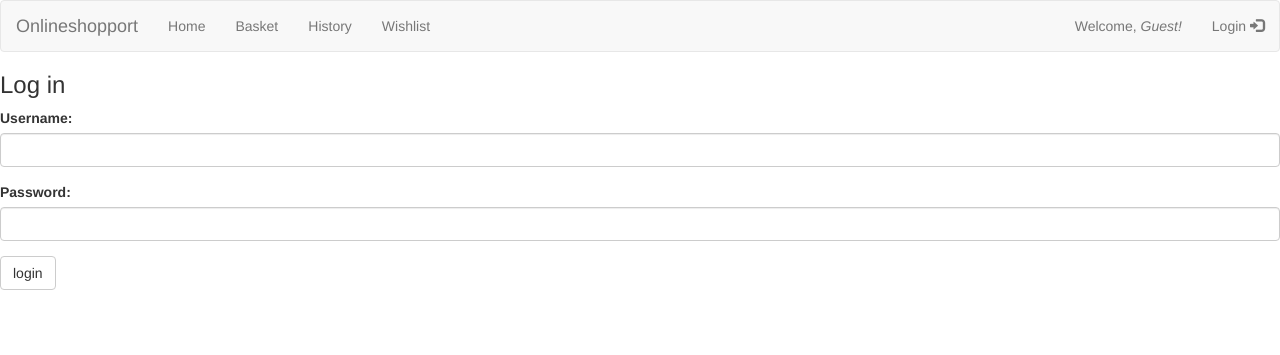
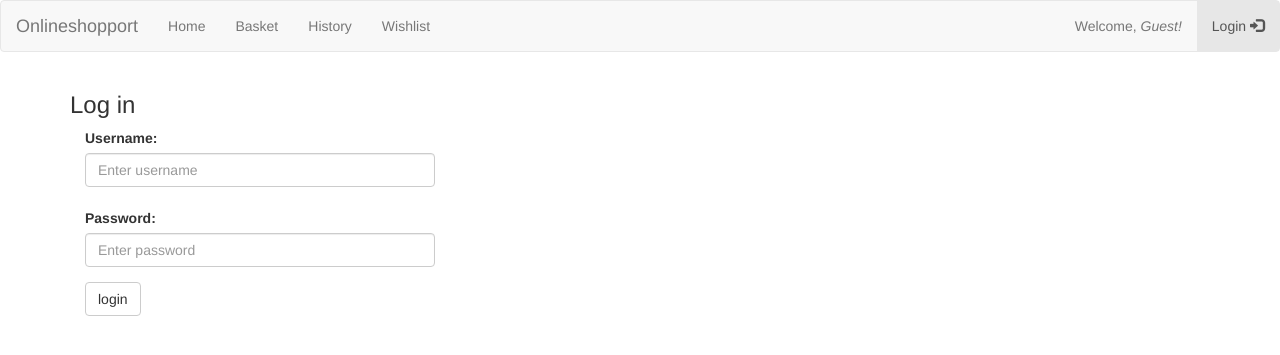
Before and after one commit to commongecko/onlineshopportal, a Django app: page /login/ in a window 1280 px wide. Shown: the top 355 px of the page. Run offline with Django 3.2, Linux system fonts and the light colour scheme; some libraries are stand-ins or nearby versions.

Commit message:
Wishlist fix. UI improvements: login form alignment, navbar highlights, modal dialog confirmation

```diff
--- a/osp/models.py
+++ b/osp/models.py
@@ -32,7 +32,7 @@
     purchase_quantity = models.IntegerField(default=0)
     listed = models.BooleanField(default=True)
     basket = models.ManyToManyField(Basket)
-    wishlist = models.ForeignKey(Wishlist, null=True)
+    wishlist = models.ManyToManyField(Wishlist)
     seller = models.CharField(max_length=50, null=True)
 
     def __unicode__(self):
--- a/osp/templates/osp/additem.html
+++ b/osp/templates/osp/additem.html
@@ -1,6 +1,9 @@
 {% extends "osp/base.html" %}
 
 {% block content %}
+<script>
+    $('#additem').addClass('active');
+</script>
 
 {% if perms.osp.add_item %}
 <h3>Add new item</h3>
--- a/osp/templates/osp/base.html
+++ b/osp/templates/osp/base.html
@@ -17,11 +17,11 @@
         </div>
         <div>
             <ul class="nav navbar-nav">
-                <li><a href="{% url 'osp:index' %}">Home</a></li>
+                <li id="home"><a href="{% url 'osp:index' %}">Home</a></li>
                 {% if not perms.osp.add_item %}
-                    <li><a href="{% url 'osp:basket' %}">Basket</a></li>
-                    <li><a href="{% url 'osp:history' %}">History</a></li>
-                    <li><a href="{% url 'osp:wishlist' %}">Wishlist</a></li>
+                    <li id="basket"><a href="{% url 'osp:basket' %}">Basket</a></li>
+                    <li id="history"><a href="{% url 'osp:history' %}">History</a></li>
+                    <li id="wishlist"><a href="{% url 'osp:wishlist' %}">Wishlist</a></li>
                 {% endif %}
             </ul>
             <ul class="nav navbar-nav navbar-right">
@@ -29,23 +29,25 @@
                 {% if user.is_anonymous %}
                 <em> Guest! </em></a>
                 </li>
-                <li><a href="{% url 'login' %}">Login <span class="glyphicon glyphicon-log-in"></span></a></li>
+                <li id='login'><a href="{% url 'login' %}">Login <span class="glyphicon glyphicon-log-in"></span></a></li>
                 {% else %}
                 <em> {{ user }}! </em></a></li>
                 <li><a href="{% url 'logout' %}">Logout <span class="glyphicon glyphicon-log-out"></span></a></li>
                 {% endif %}
                 {% if perms.osp.add_item %}
-                <li><a href="{% url 'osp:add_item' %}">+Item</a></li>
+                <li id='additem'><a href="{% url 'osp:add_item' %}">+Item</a></li>
                 {% endif %}
             </ul>
         </div>
     </div>
 </nav>
 
+<div class="container">
     <p>
     {% block content %}
 
     {% endblock %}
     </p>
+</div>
 </body>
 </html>
--- a/osp/templates/osp/basket.html
+++ b/osp/templates/osp/basket.html
@@ -1,6 +1,9 @@
 {% extends "osp/base.html" %}
 
 {% block content %}
+<script>
+    $('#basket').addClass('active');
+</script>
 
 <h3>Shopping basket</h3>
 {% if not basket.item_set.all %}
--- a/osp/templates/osp/history.html
+++ b/osp/templates/osp/history.html
@@ -1,6 +1,9 @@
 {% extends "osp/base.html" %}
 
 {% block content %}
+<script>
+    $('#history').addClass('active');
+</script>
 
 <h3>Order History</h3>
 
--- a/osp/templates/osp/index.html
+++ b/osp/templates/osp/index.html
@@ -1,6 +1,11 @@
 {% extends "osp/base.html" %}
 
 {% block content %}
+<script>
+$(document).ready(function(){
+    $('#home').addClass('active');
+});
+</script>
 
 <h1>Shop online!</h1>
 {% if perms.osp.add_item %}
--- a/osp/templates/osp/logged_out.html
+++ b/osp/templates/osp/logged_out.html
@@ -1,4 +1,4 @@
 {% extends "osp/base.html" %}
 {% block content %}
-Logged out!
+<h4>Logged out!</h4>
 {% endblock %}
--- a/osp/templates/osp/wishlist.html
+++ b/osp/templates/osp/wishlist.html
@@ -1,6 +1,9 @@
 {% extends "osp/base.html" %}
 
 {% block content %}
+<script>
+    $('#wishlist').addClass('active');
+</script>
 
 <h3>Wishlist</h3>
 {% if not wishlist.item_set.all %}
--- a/osp/templates/registration/login.html
+++ b/osp/templates/registration/login.html
@@ -1,6 +1,9 @@
 {% extends "osp/base.html" %}
 
 {% block content %}
+<script>
+    $('#login').addClass('active');
+</script>
 
 <h3>Log in</h3>
 {% if form.errors %}
@@ -29,15 +32,19 @@
 </tr>
 </table>
 -->
-<div class="form-group">
+<div class="form-group col-xs-4">
     {{ form.username.label_tag }}
-    <input type="username" name="username" class="form-control" id="id_username" maxlength="254">
+    <input type="username" name="username" class="form-control" id="id_username" maxlength="254" placeholder="Enter username">
 </div>
-<div class="form-group">
+<br><br><br><br>
+<div class="form-group col-xs-4">
     {{ form.password.label_tag }}
-    <input type="password" class="form-control" id="id_password" name="password">
+    <input type="password" class="form-control" id="id_password" name="password" placeholder="Enter password">
 </div>
+<br><br>
+<div class="col-xs-12">
 <input type="submit" class="btn btn-default" value='login'>
+</div>
 <input type="hidden" name="next" value="{{ next }}">
 </form>
 
```
Also changed, not shown: osp/templates/osp/detail.html (+21 -2 lines), db.sqlite3.
